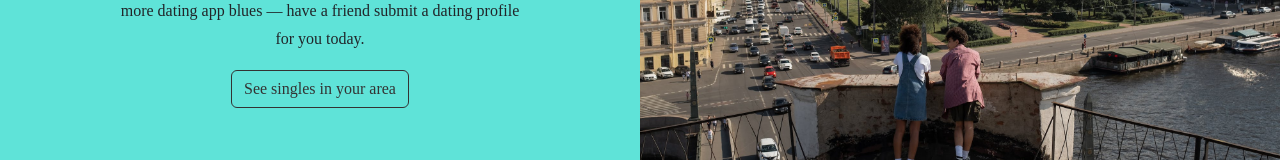
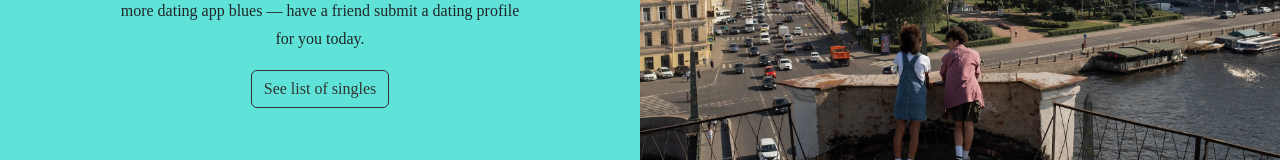
Before and after one commit to seattlewingwomen/seattlewingwomen.github.io, a React (Create React App) app: page / in a window 1280 px wide. Shown: the part 294-454 px from the top of the page. Built offline with nearby package versions, Linux system fonts and the light colour scheme; no server answers; a web font is replaced by a local one.

Commit message:
copy changes

```diff
--- a/src/App.js
+++ b/src/App.js
@@ -28,7 +28,7 @@ const HeroSection = () => {
                 for you today.
               </p>
               <Link to="/singles">
-                <GhostButton>See singles in your area</GhostButton>
+                <GhostButton>See list of singles</GhostButton>
               </Link>
 
               <Gapper />
--- a/src/pages/MissionPage.js
+++ b/src/pages/MissionPage.js
@@ -15,7 +15,7 @@ const MissionPage = () => {
           </TitleBrandText>
           <DescriptionText>
             <p>
-              The Seattle Wingwomen were created because we a few wonderful
+              The Seattle Wingwomen were created because we had a few wonderful
               friends who were still inexplicably single, and we wanted to help
               them find love. After many, many moons of toiling away on the
               dating apps — which are soul-sucking, self-esteem crushing, and
```
